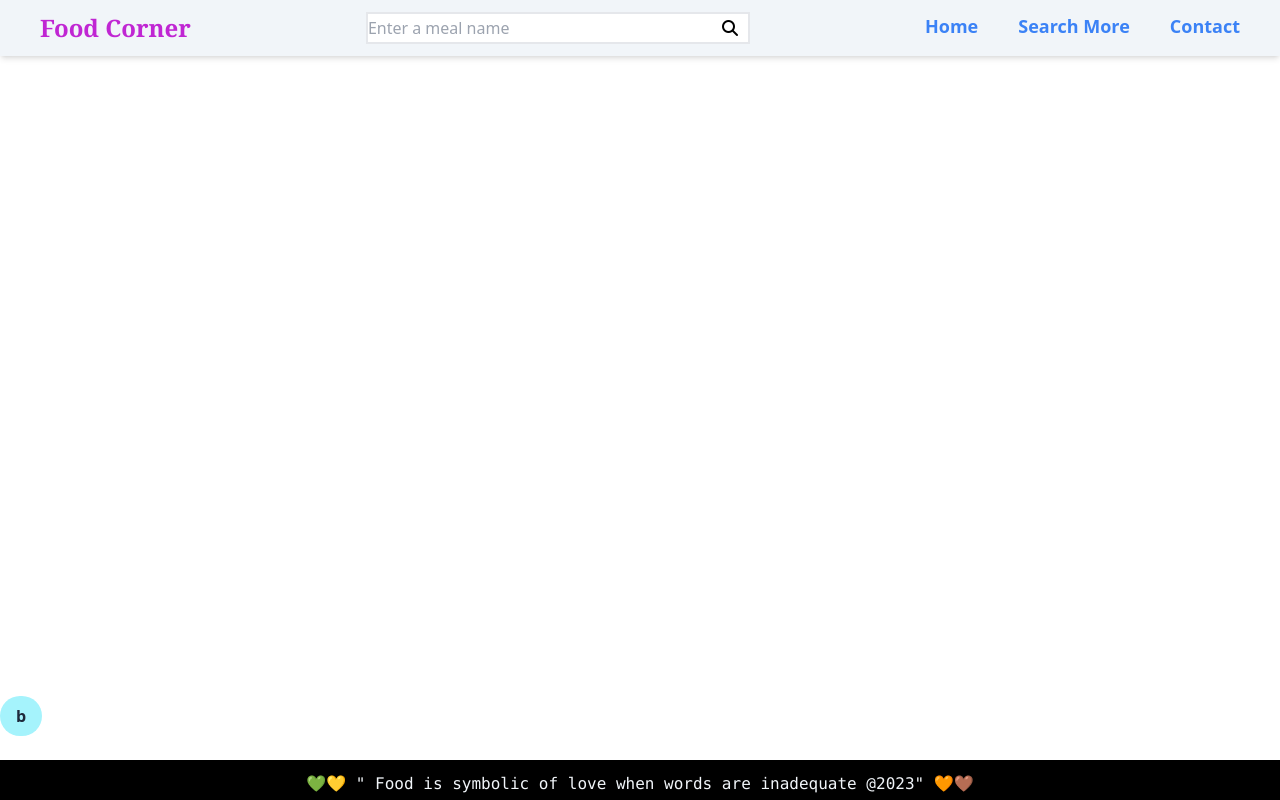
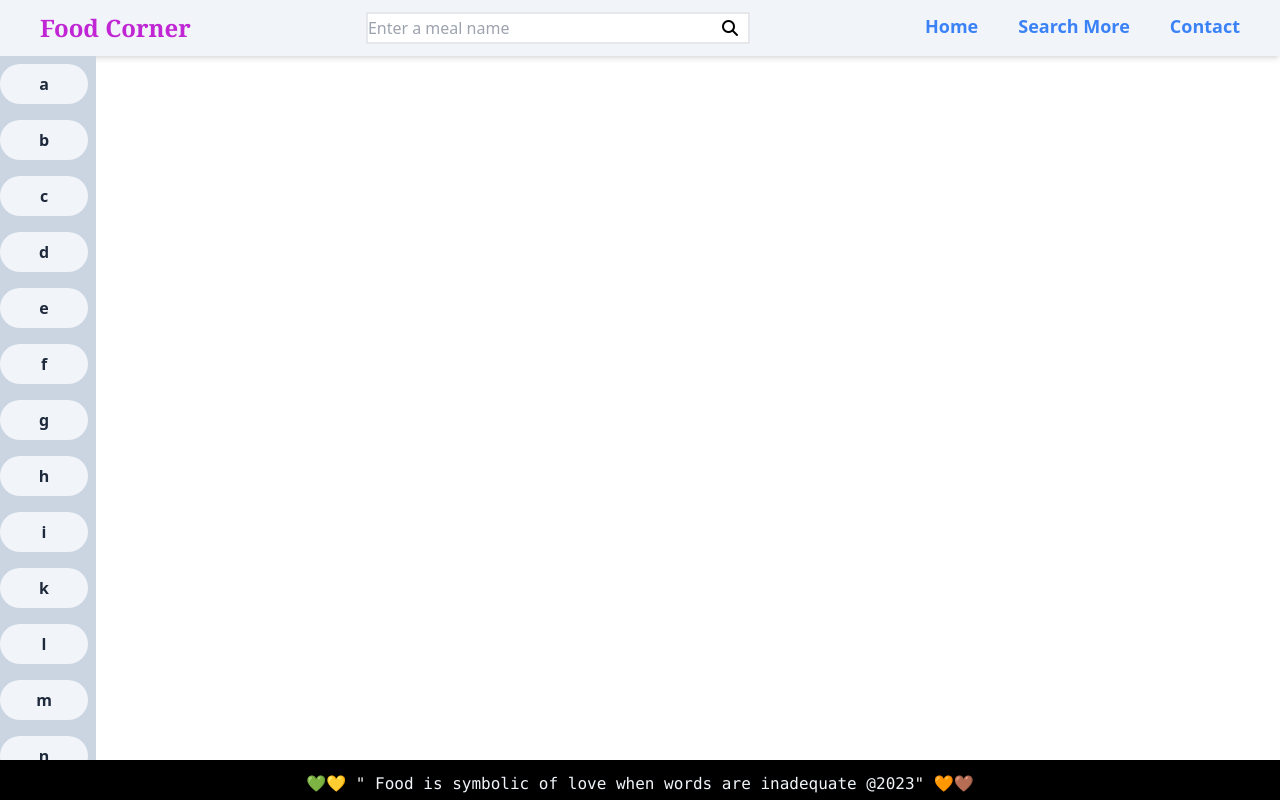
Before and after one commit to kaushikgabhane/Food-Corner, a React (Create React App) app: page / in a window 1280 px wide. Built offline with nearby package versions, Linux system fonts and the light colour scheme; no server answers.

Commit message:
Pagination component added for first letter based meals

```diff
--- a/package.json
+++ b/package.json
@@ -10,6 +10,8 @@
     "react": "^18.2.0",
     "react-dom": "^18.2.0",
     "react-scripts": "5.0.1",
+    "tailwind-scrollbar-hide": "^1.1.7",
+    "uuid": "^9.0.0",
     "web-vitals": "^2.1.4"
   },
   "scripts": {
--- a/src/Components/Body.jsx
+++ b/src/Components/Body.jsx
@@ -1,7 +1,7 @@
-
-import axios from "axios";
 
 import { useState , useEffect } from "react";
+import axios from "axios";
+import Pagination from "./Pagination";
 
 const Body = () => {
 
@@ -20,22 +20,17 @@ const Body = () => {
 
     useEffect(()=>{
         fetchData();
-    },[])
+    },[search])
 
     const handleClick = (e) => {
         setSearch(e.target.innerText);
-        console.log(details);
     }
 
 
     return (
         <>
-            <button
-                className=" px-4 py-2 bg-cyan-200 text-slate-800 font-semibold rounded-full fixed bottom-16"
-                onClick={(e) => handleClick(e)}
-            >
-                b
-            </button>
+            <Pagination handleClick={handleClick}/>
+
         </>
     );
 }
--- /dev/null
+++ b/src/Components/Pagination.js
@@ -0,0 +1,30 @@
+import React from 'react';
+import { v4 } from 'uuid';
+
+
+const Pagination = ({handleClick}) => {
+    const arrayOfBtnText = ["a","b","c","d","e","f","g","h","i","k","l","m","n","o","p","q","r","s","t","u","v","w","x","y","z"];
+  return (
+    <aside
+        className='flex flex-col gap-4 w-24 h-auto py-2 fixed top-14 bottom-10 bg-gradient-to-tr bg-slate-300 overflow-y-scroll scrollbar-hide'
+    >
+        {
+            arrayOfBtnText.map((ele)=>{
+                return(
+                    <button
+                        className=" px-4 py-2 mr-2  bg-slate-100 text-slate-800 font-semibold rounded-full "
+                        onClick={(e) => handleClick(e)}
+                        key={v4()}
+                    >
+                        {ele}
+                    </button>
+                )
+            })
+        }
+
+
+    </aside>
+  )
+}
+
+export default Pagination
--- a/tailwind.config.js
+++ b/tailwind.config.js
@@ -6,5 +6,7 @@ module.exports = {
   theme: {
     extend: {},
   },
-  plugins: [],
+  plugins: [
+    require('tailwind-scrollbar-hide')
+  ],
 }
```
Also changed, not shown: 1 other file (tests, documents, lock files or other folders).
